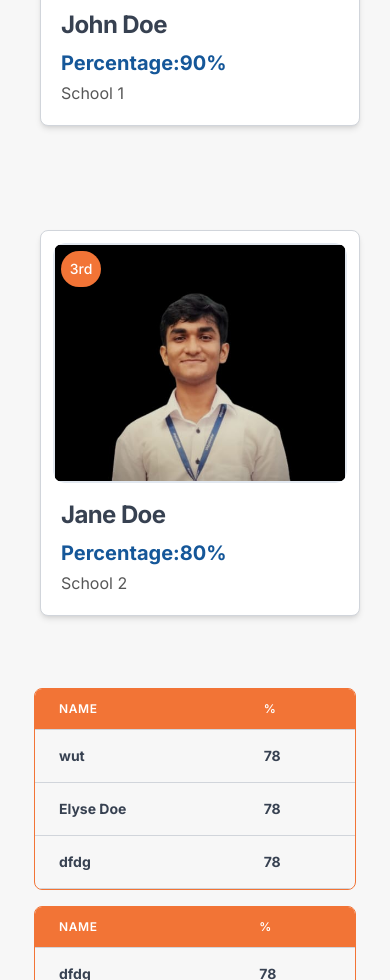
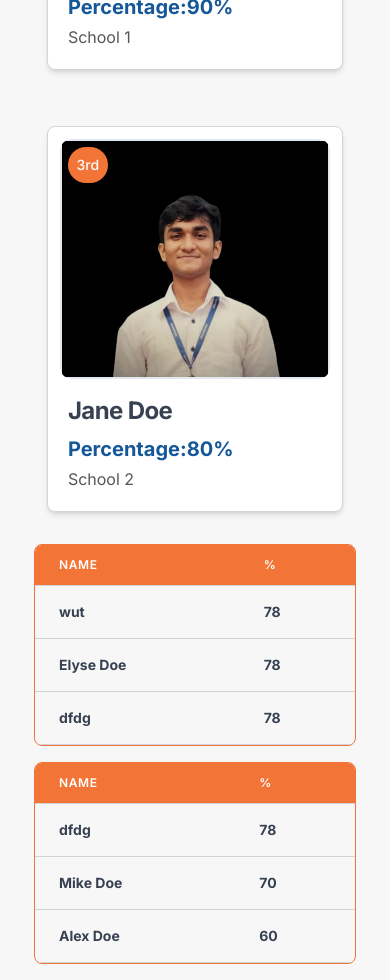
Before and after one commit to dev-ally/navkar-academy, a Next.js app: page /toppers in a window 390 px wide. Shown: the part 1020-2000 px from the top of the page. Built offline with nearby package versions, Linux system fonts and the light colour scheme.

Commit message:
Added contact page

```diff
--- /dev/null
+++ b/app/contact-us/page.jsx
@@ -0,0 +1,12 @@
+import { Contact } from "@/components/private";
+import React from "react";
+
+const page = () => {
+  return (
+    <div>
+      <Contact />
+    </div>
+  );
+};
+
+export default page;
--- a/app/toppers/page.jsx
+++ b/app/toppers/page.jsx
@@ -28,7 +28,6 @@ const toppersChunks = chunkArray(
 );
 
 const Toppers = () => {
-  // Use an object to manage the state for each section by year
   const [expandedSections, setExpandedSections] = useState({
     2023: false,
     2022: false,
@@ -50,13 +49,13 @@ const Toppers = () => {
         </h2>
 
         {/* Display the top 3 toppers in cards with ranks */}
-        <div className="grid grid-cols-1 md:grid-cols-3 gap-6">
+        <div className="grid grid-cols-1 md:grid-cols-3 gap-6 justify-center">
           {top3Toppers.map((topper, index) => (
             <TopperCard key={index} topper={topper} />
           ))}
         </div>
 
-        <div className="grid grid-cols-1 md:grid-cols-2 gap-4 mt-8">
+        <div className="grid grid-cols-1 md:grid-cols-2 gap-4 mt-8 justify-center">
           {toppersChunks.map((chunk, index) => (
             <div key={index} className="w-full">
               <ToppersTable toppers={chunk} />
@@ -72,7 +71,7 @@ const Toppers = () => {
             </h2>
 
             {/* Display the top 3 toppers in cards with ranks */}
-            <div className="grid grid-cols-1 md:grid-cols-3 gap-6">
+            <div className="grid grid-cols-1 md:grid-cols-3 gap-6 justify-center">
               {top3Toppers.map((topper, index) => (
                 <TopperCard key={index} topper={topper} />
               ))}
@@ -94,7 +93,7 @@ const Toppers = () => {
 
             {/* Conditionally render more toppers */}
             {expandedSections[year] && (
-              <div className="grid grid-cols-1 md:grid-cols-2 gap-4 mt-8 animate-fadeIn">
+              <div className="grid grid-cols-1 md:grid-cols-2 gap-4 mt-8 animate-fadeIn justify-center">
                 {toppersChunks.map((chunk, index) => (
                   <div key={index} className="w-full">
                     <ToppersTable toppers={chunk} />
--- a/components/private/toppers/TopperCard.jsx
+++ b/components/private/toppers/TopperCard.jsx
@@ -3,7 +3,7 @@ import React from "react";
 const TopperCard = ({ topper }) => {
   return (
     <div
-      class="relative m-10 flex w-[320px] max-w-xs flex-col overflow-hidden rounded-lg border border-gray-300 bg-white shadow-md "
+      class="relative md:m-10  mt-8 flex w-full md:w-[320px] max-w-xs flex-col overflow-hidden rounded-lg border border-gray-300 bg-white shadow-md "
       key={topper.id}
     >
       <div class="relative mx-3 mt-3 flex h-60 overflow-hidden rounded-xl">
--- a/components/shared/Header.jsx
+++ b/components/shared/Header.jsx
@@ -197,7 +197,9 @@ const Header = () => {
             </div>
             <div className="">
               <div>
-                <Button variant="native">Contact Us</Button>
+                <Link href="/contact-us">
+                  <Button variant="native">Contact Us</Button>
+                </Link>
               </div>
             </div>
           </div>
```
